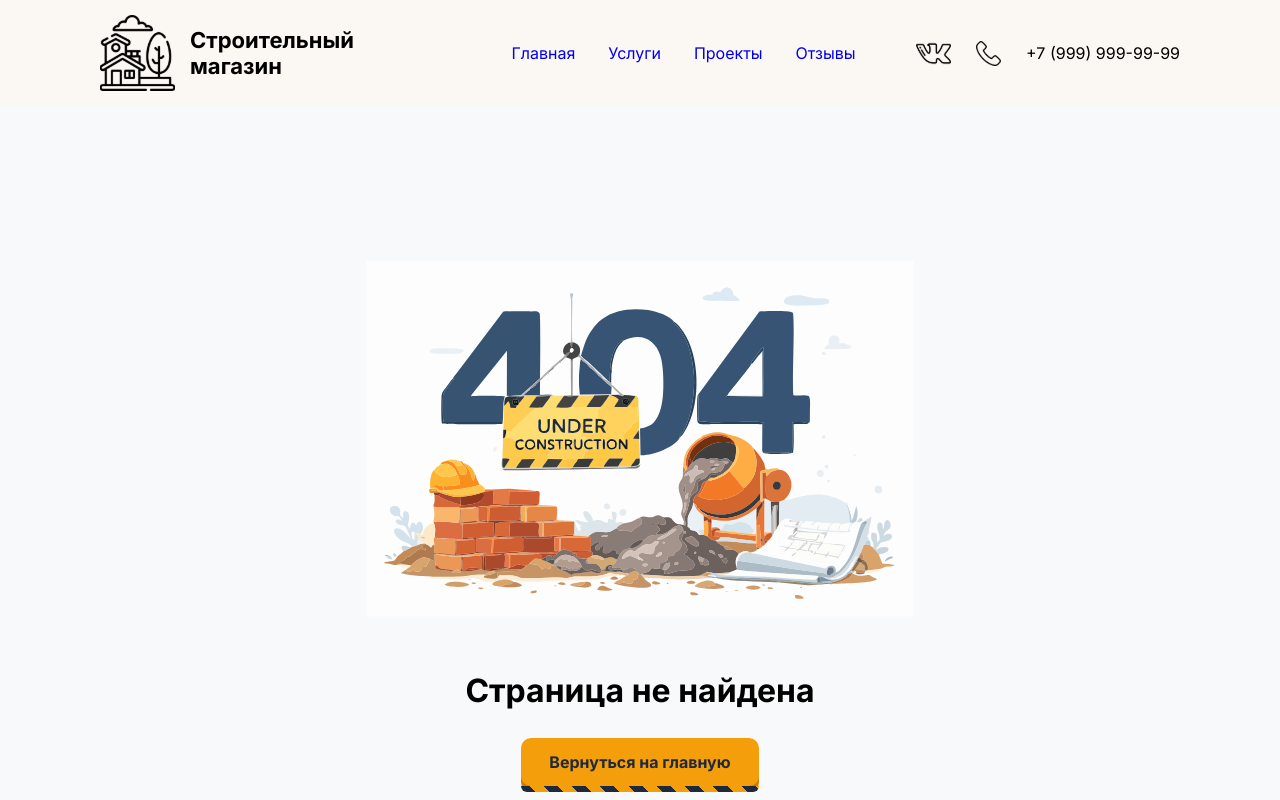
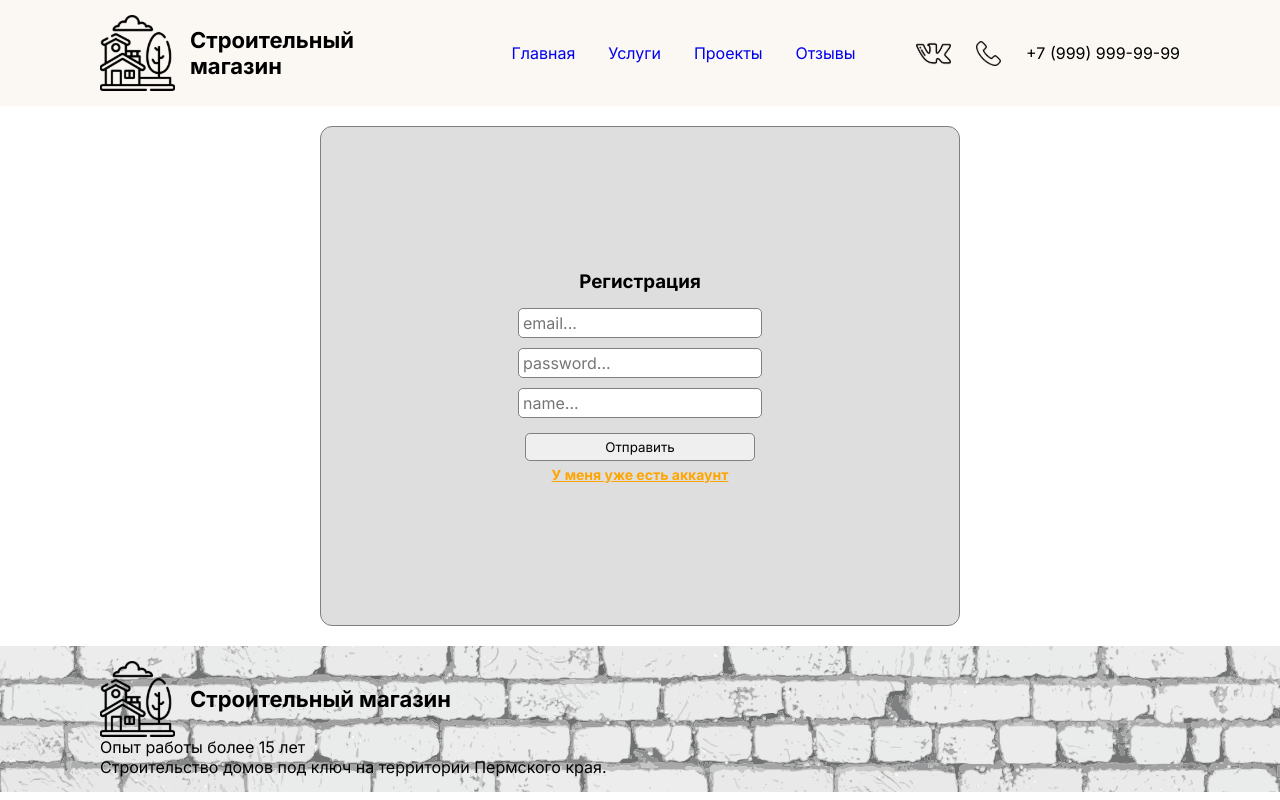
Before and after one commit to Alhimi4ek/1_project, a React (Vite) app: page /register in a window 1280 px wide. Shown: the top 800 px of the page. Built offline with nearby package versions, Linux system fonts and the light colour scheme; a web font is replaced by a local one.

Commit message:
регистрация

```diff
--- a/db.json
+++ b/db.json
@@ -1,6 +1,5 @@
 {
   "homes": [
-
     {
       "name": "Из Газобетона",
       "img": "/home2.svg",
@@ -28,6 +27,25 @@
       "price": "877",
       "img": "/home1.svg"
     }
-
+  ],
+  "users": [
+    {
+      "email": "Joke@mail.ru",
+      "password": "$2a$10$TUBvMfIo3zbbOMOBz90k5ey/CsQ84L58tathXJZ1q.2/JvRz/4BMG",
+      "name": "Fdd",
+      "id": 1
+    },
+    {
+      "email": "Asdwww@mail.ru",
+      "password": "$2a$10$7dvhWwQ3FyJYj4t4R.nCfuuED2yQKsdS0kX2KzeZt93saLtVHoBpm",
+      "name": "Fol",
+      "id": 2
+    },
+    {
+      "email": "Fgggg@mail.ru",
+      "password": "$2a$10$.rWQ/CqjQ9cCytetwM5Ua.pCxcvhQY4sygfkBFEhrbvtWp.mFrWBK",
+      "name": "Lof",
+      "id": 3
+    }
   ]
 }
--- a/src/App.jsx
+++ b/src/App.jsx
@@ -9,6 +9,7 @@ import ServicePage from './pages/ServicePage/ServicePage'
 import Projects from './pages/Projects/Projects'
 import Reviews from './pages/Reviews/Reviews'
 import NotFound from './pages/NotFound/NotFound'
+import RegisterPage from './pages/RegisterPage/RegisterPage'
 
 
 function App() {
@@ -21,6 +22,7 @@ function App() {
       <Route path='/service' element={<ServicePage />} />
       <Route path='/projects' element={<Projects />} />
       <Route path='/reviews' element={<Reviews />} />
+      <Route path='/register' element={<RegisterPage />} />
       <Route path='*' element={<NotFound />} />
     </Routes>
     <Footer />
--- /dev/null
+++ b/src/pages/RegisterPage/RegisterPage.jsx
@@ -0,0 +1,56 @@
+import styles from './RegisterPage.module.css'
+import { Link, useNavigate } from 'react-router-dom'
+import { useState } from 'react'
+import { postRegister } from './service/servise'
+
+function RegisterPage() {
+    const [user, setUser] = useState({
+        email: "",
+        password: "",
+        name: "",
+    });
+
+    const navigate = useNavigate();
+
+    const handleChange = (e) => {
+        const { name, value } = e.target;
+        setUser({
+            ...user,
+            [name]: value,
+        });
+    };
+
+    const handleRegister = () => {
+
+        try {
+            postRegister(user).then((res) => {
+                setUser({
+                    email: "",
+                    password: "",
+                    name: ""
+                })
+                navigate('/')
+            });
+        }
+        catch (e) {
+            console.log(e)
+        }
+    };
+
+    return (
+        <div className={styles.registerpage}>
+            <h3>Регистрация</h3>
+            <div className={styles.inputs}>
+                <input placeholder="email..." name="email" onChange={handleChange} value={user.email} />
+                <input placeholder="password..." name="password" onChange={handleChange} value={user.password} />
+                <input placeholder="name..." name="name" onChange={handleChange} value={user.name} />
+            </div>
+            <div className={styles.bottom}>
+                <button onClick={handleRegister}>Отправить</button>
+                <Link to="/login">У меня уже есть аккаунт</Link>
+            </div>
+        </div>
+    )
+}
+
+export default RegisterPage
--- /dev/null
+++ b/src/pages/RegisterPage/RegisterPage.module.css
@@ -0,0 +1,53 @@
+.registerpage {
+    margin-left: auto;
+    margin-right: auto;
+    width: 50%;
+    display: flex;
+    align-items: center;
+    justify-content: center;
+    flex-direction: column;
+    gap: 15px;
+    border: 1px solid grey;
+    min-height: 500px;
+    margin-top: 20px;
+    margin-bottom: 20px;
+    border-radius: 12px;
+    background-color: rgba(171, 170, 170, 0.393);
+}
+
+.inputs, .bottom {
+    display: flex;
+    flex-direction: column;
+}
+
+.inputs {
+    gap: 10px;
+}
+
+.inputs input {
+    padding: 4px;
+    border: 1px solid grey;
+    border-radius: 5px;
+    font-size: 16px;
+    outline: none;
+    min-width: 200px;
+}
+
+.bottom button {
+    border-radius: 5px;
+    padding: 5px;
+    border: 1px solid grey;
+    width: 230px;
+}
+
+.bottom a{
+    font-size: 14px;
+    font-weight: 700;
+    color: orange;
+    display: flex;
+    justify-content: center;
+}
+
+.bottom {
+    gap: 5px;
+}
--- /dev/null
+++ b/src/pages/RegisterPage/service/servise.js
@@ -0,0 +1,6 @@
+import { openApi } from "../../../shared/api/api"
+import { BASE_URL } from "../../../shared/const/const"
+
+export const postRegister = (data) => {
+    return openApi(BASE_URL).post('/register', data);
+}
```
Lines whose indentation alone changed are shown as unchanged.
